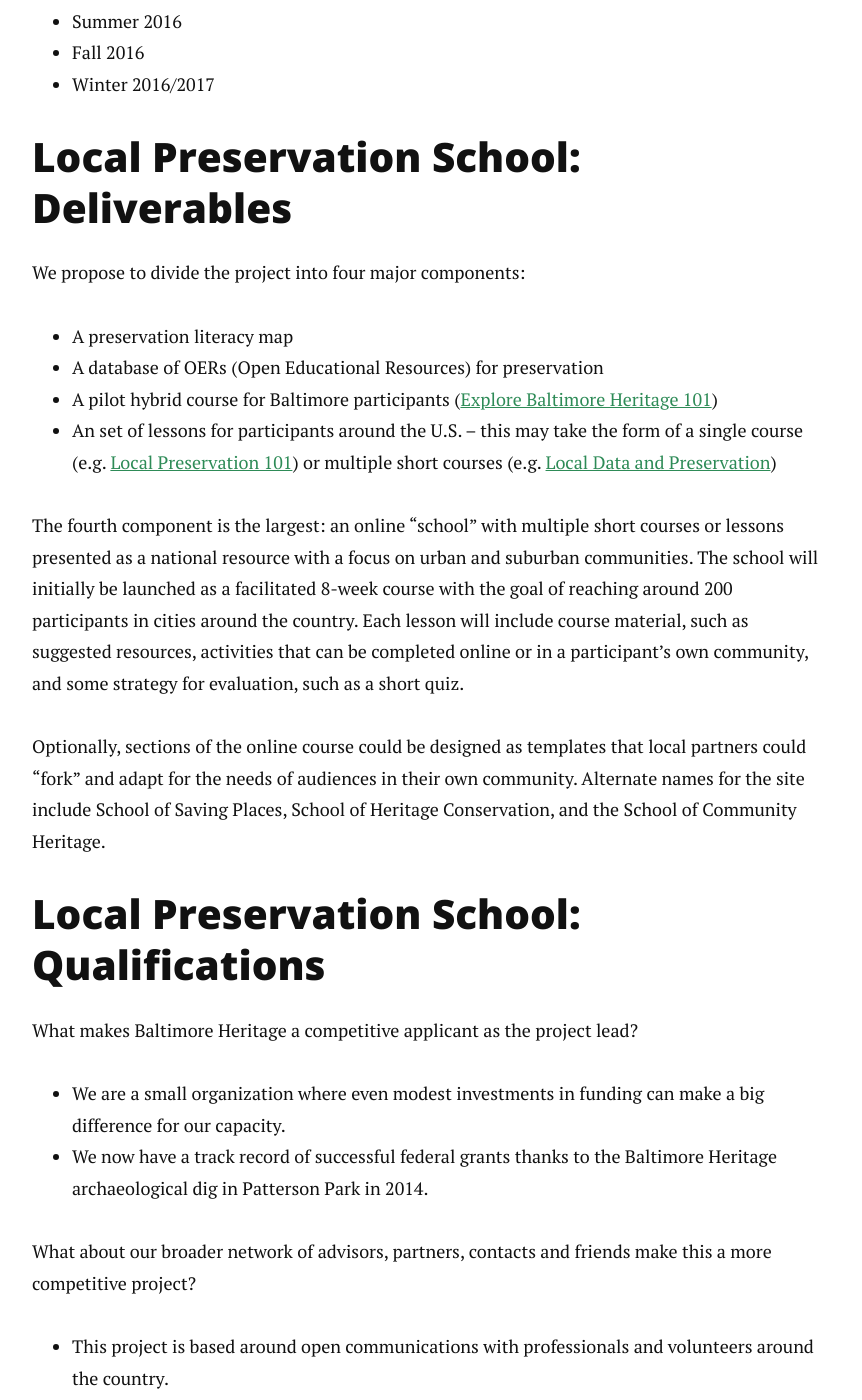
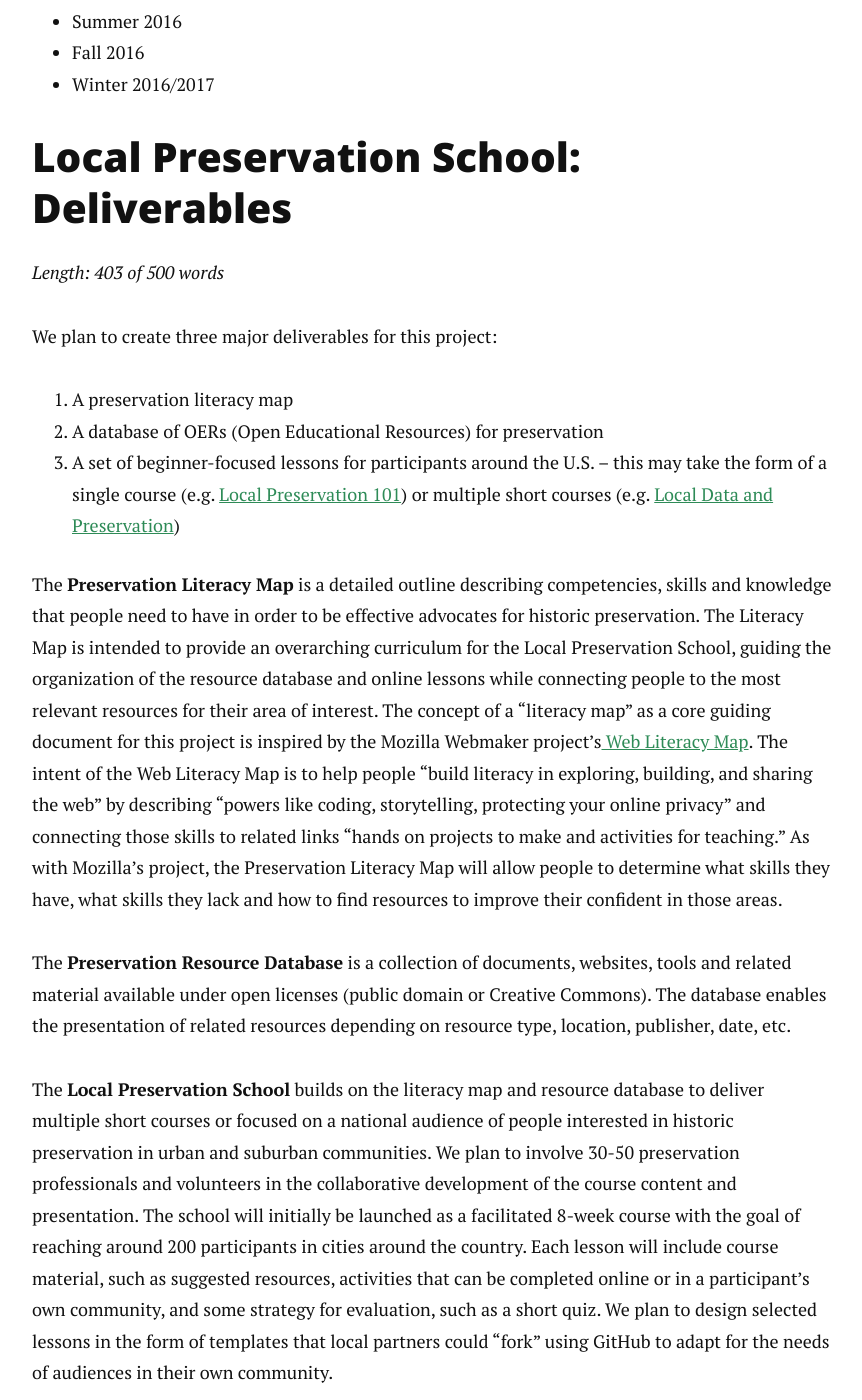
Before and after one commit to localpreservation/localpreservation.github.io, a Jekyll site: the page built from 2016-ncptt-media-grant.md, in a window 1280 px wide and 1400 px high, scrolled down 11586 px. Shown: the whole window, without its empty margins (208-1070 px from the left). Built offline with Jekyll 4.4.1, drawn with Linux system fonts in a browser that asks for light colours; nearby versions of some CDN libraries; Markdown is read by kramdown in place of the engine named in the settings; comment, search, counter and statistics services are not loaded.

Commit message:
Update section on deliverables

```diff
--- a/2016-ncptt-media-grant.md
+++ b/2016-ncptt-media-grant.md
@@ -219,17 +219,19 @@ We've been meaning to put together an updated schedule anyway! A grant applicati
 - Winter 2016/2017
 
 ## Local Preservation School: Deliverables
+_Length: 403 of 500 words_
 
-We propose to divide the project into four major components:
+We plan to create three major deliverables for this project:
 
-- A preservation literacy map
-- A database of OERs (Open Educational Resources) for preservation
-- A pilot hybrid course for Baltimore participants ([Explore Baltimore Heritage 101](https://github.com/baltimoreheritage/explore-101))
-- An set of lessons for participants around the U.S. – this may take the form of a single course (e.g. [Local Preservation 101](https://github.com/localpreservation/course-in-a-box)) or multiple short courses (e.g. [Local Data and Preservation](https://github.com/localpreservation/localdata-101))
+1. A preservation literacy map
+2. A database of OERs (Open Educational Resources) for preservation
+3. A set of beginner-focused lessons for participants around the U.S. – this may take the form of a single course (e.g. [Local Preservation 101](https://github.com/localpreservation/course-in-a-box)) or multiple short courses (e.g. [Local Data and Preservation](https://github.com/localpreservation/localdata-101))
 
-The fourth component is the largest: an online "school" with multiple short courses or lessons presented as a national resource with a focus on urban and suburban communities. The school will initially be launched as a facilitated 8-week course with the goal of reaching around 200 participants in cities around the country. Each lesson will include course material, such as suggested resources, activities that can be completed online or in a participant's own community, and some strategy for evaluation, such as a short quiz.
+The **Preservation Literacy Map** is a detailed outline describing competencies, skills and knowledge that people need to have in order to be effective advocates for historic preservation. The Literacy Map is intended to provide an overarching curriculum for the Local Preservation School, guiding the organization of the resource database and online lessons while connecting people to the most relevant resources for their area of interest. The concept of a “literacy map” as a core guiding document for this project is inspired by the Mozilla Webmaker project’s[ Web Literacy Map](https://webmaker.org/en-US/literacy). The intent of the Web Literacy Map is to help people “build literacy in exploring, building, and sharing the web” by describing “powers like coding, storytelling, protecting your online privacy” and connecting those skills to related links “hands on projects to make and activities for teaching.” As with Mozilla’s project, the Preservation Literacy Map will allow people to determine what skills they have, what skills they lack and how to find resources to improve their confident in those areas.
 
-Optionally, sections of the online course could be designed as templates that local partners could "fork" and adapt for the needs of audiences in their own community. Alternate names for the site include School of Saving Places, School of Heritage Conservation, and the School of Community Heritage.
+The **Preservation Resource Database** is a collection of documents, websites, tools and related material available under open licenses (public domain or Creative Commons). The database enables the presentation of related resources depending on resource type, location, publisher, date, etc.
+
+The **Local Preservation School** builds on the literacy map and resource database to deliver multiple short courses or focused on a national audience of people interested in historic preservation in urban and suburban communities. We plan to involve 30-50 preservation professionals and volunteers in the collaborative development of the course content and presentation. The school will initially be launched as a facilitated 8-week course with the goal of reaching around 200 participants in cities around the country. Each lesson will include course material, such as suggested resources, activities that can be completed online or in a participant's own community, and some strategy for evaluation, such as a short quiz. We plan to design selected lessons in the form of templates that local partners could "fork" using GitHub to adapt for the needs of audiences in their own community.
 
 ## Local Preservation School: Qualifications
 
```
